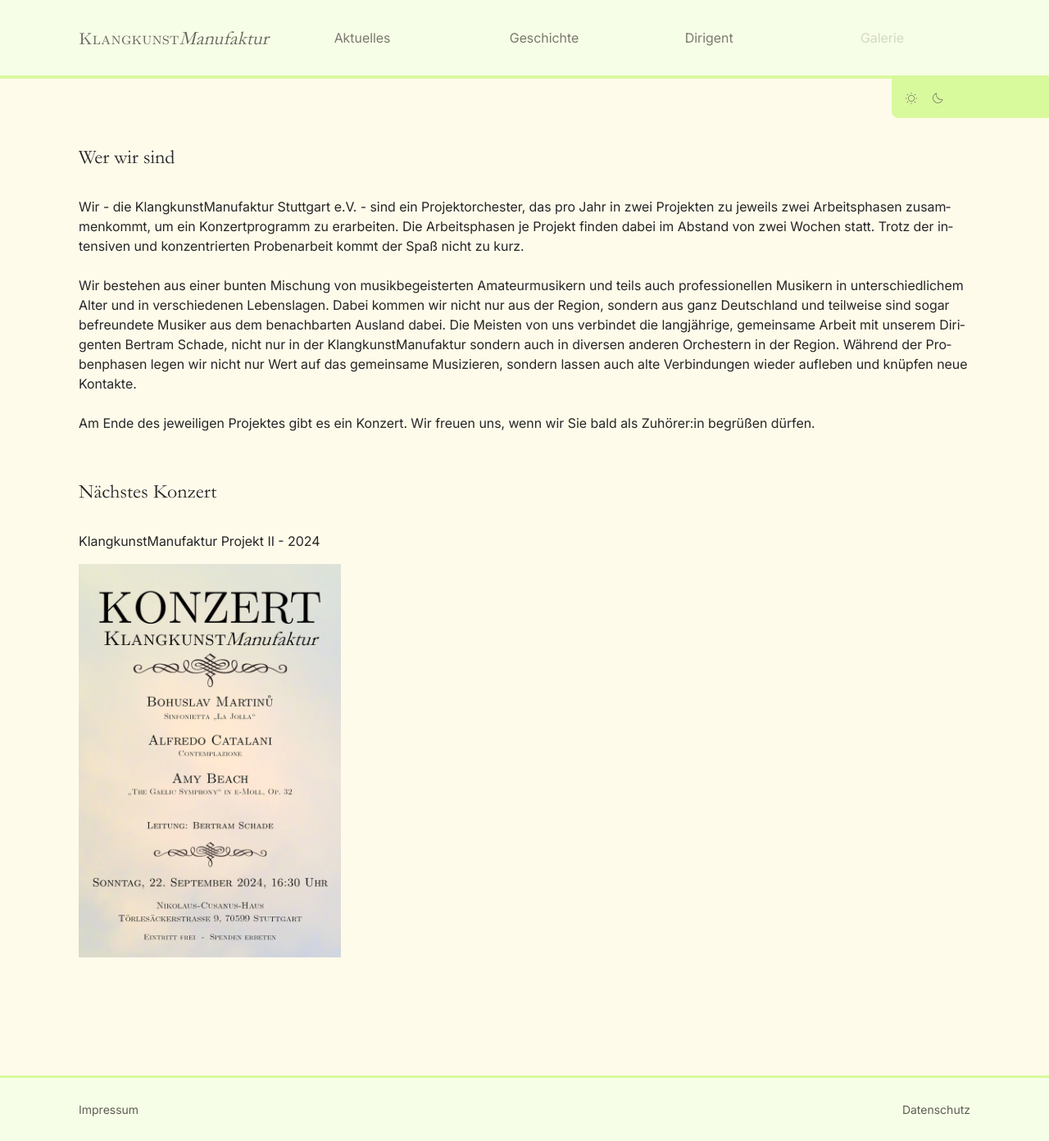
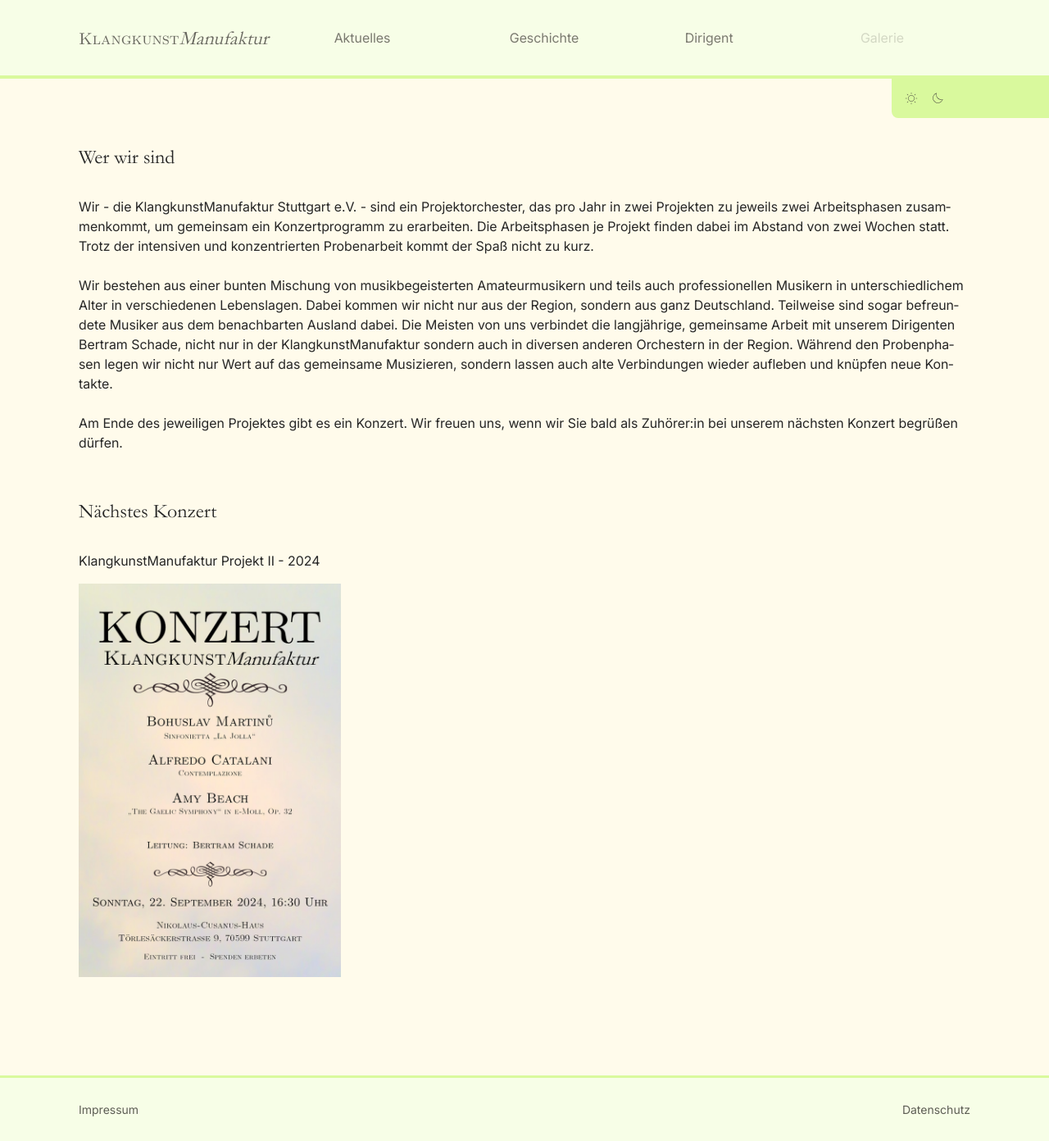
Before and after one commit to FrankWuensch/klangkunst_website_project, a Jekyll site: the page built from index.html, in a window 1280 px wide. Shown: the whole page at 82% size. Built offline with Jekyll 4.4.1, drawn with Linux system fonts in a browser that asks for light colours.

Commit message:
update text

```diff
--- a/index.html
+++ b/index.html
@@ -4,19 +4,19 @@ layout: default
 title_info_1: Wer wir sind
 info_1: >
   Wir - die KlangkunstManufaktur Stuttgart e.V. - sind ein Projektorchester, das pro Jahr in zwei Projekten
-  zu jeweils zwei Arbeitsphasen zusammenkommt, um ein Konzertprogramm zu erarbeiten. Die Arbeitsphasen je Projekt
+  zu jeweils zwei Arbeitsphasen zusammenkommt, um gemeinsam ein Konzertprogramm zu erarbeiten. Die Arbeitsphasen je Projekt
   finden dabei im Abstand von zwei Wochen statt. Trotz der intensiven und konzentrierten Probenarbeit kommt der Spaß
   nicht zu kurz.<br /><br />
 
   Wir bestehen aus einer bunten Mischung von musikbegeisterten Amateurmusikern und teils auch
-  professionellen Musikern in unterschiedlichem Alter und in verschiedenen Lebenslagen.
-  Dabei kommen wir nicht nur aus der Region, sondern aus ganz Deutschland und teilweise sind sogar befreundete
+  professionellen Musikern in unterschiedlichem Alter in verschiedenen Lebenslagen.
+  Dabei kommen wir nicht nur aus der Region, sondern aus ganz Deutschland. Teilweise sind sogar befreundete
   Musiker aus dem benachbarten Ausland dabei. Die Meisten von uns verbindet die langjährige, gemeinsame Arbeit mit unserem Dirigenten Bertram Schade,
   nicht nur in der KlangkunstManufaktur sondern auch in diversen anderen Orchestern in der Region.
-  Während der Probenphasen legen wir nicht nur Wert auf das gemeinsame Musizieren, sondern lassen auch alte Verbindungen
+  Während den Probenphasen legen wir nicht nur Wert auf das gemeinsame Musizieren, sondern lassen auch alte Verbindungen
   wieder aufleben und knüpfen neue Kontakte.<br /><br />
 
-  Am Ende des jeweiligen Projektes gibt es ein Konzert. Wir freuen uns, wenn wir Sie bald als Zuhörer:in begrüßen dürfen.<br /><br />
+  Am Ende des jeweiligen Projektes gibt es ein Konzert. Wir freuen uns, wenn wir Sie bald als Zuhörer:in bei unserem nächsten Konzert begrüßen dürfen.<br /><br />
 title_info_2: Nächstes Konzert
 ---
 
```
Also changed, not shown: 2 other files.
